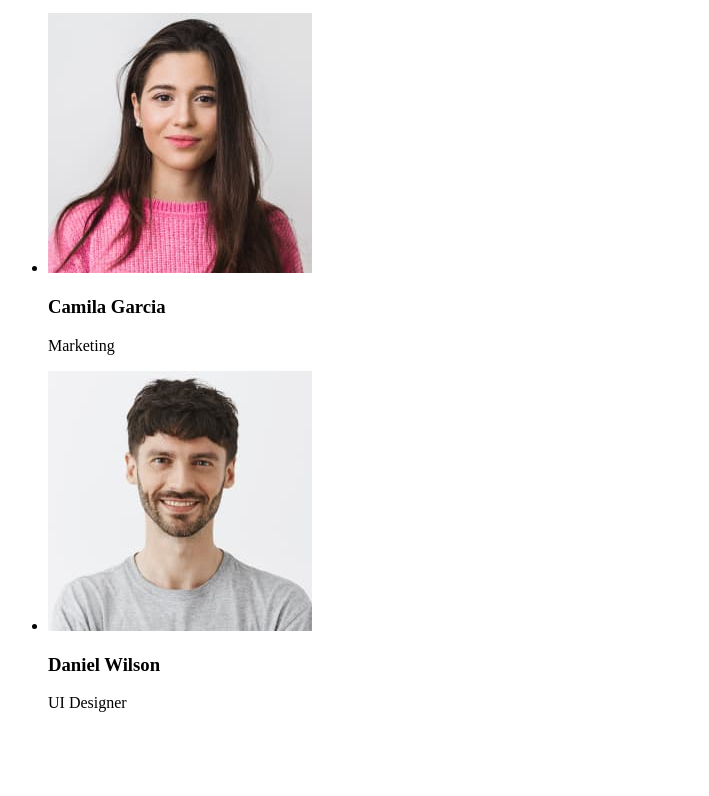
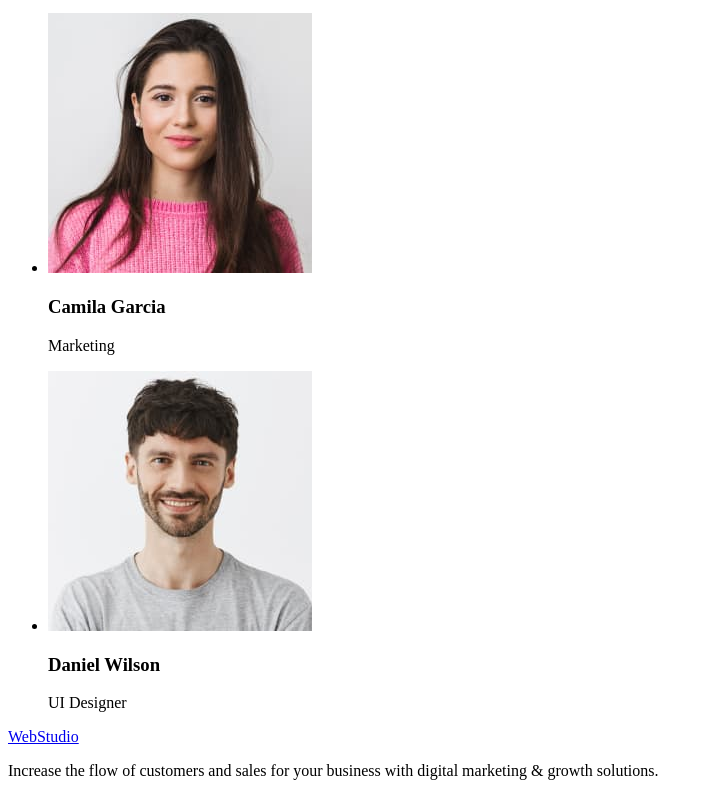
Before and after one commit to HAt0r1/goit-markup-hw-01, a plain HTML site: page index.html in a window 1280 px wide. Shown: the part 1362-2158 px from the top of the page, without its empty margins (0-709 px from the left). Before the commit the page ends 2090 px from the top, so only its background shows below. Drawn offline with Linux system fonts and the light colour scheme.

Commit message:
Add footer

```diff
--- a/index.html
+++ b/index.html
@@ -133,5 +133,21 @@
       </section>
       <!-- End of the Third Section -->
     </main>
+    <!-- End of the Main Sections -->
+    <!-- Footer Section -->
+    <footer>
+      <section id="footer-section" class="footer-main-section">
+        <div class="footer-logo">
+          <a href="/index.html" class="logo">WebStudio</a>
+        </div>
+        <div class="footer-info">
+          <p class="info">
+            Increase the flow of customers and sales for your business with
+            digital marketing & growth solutions.
+          </p>
+        </div>
+      </section>
+    </footer>
+    <!-- End of the Footer Section -->
   </body>
 </html>
```
